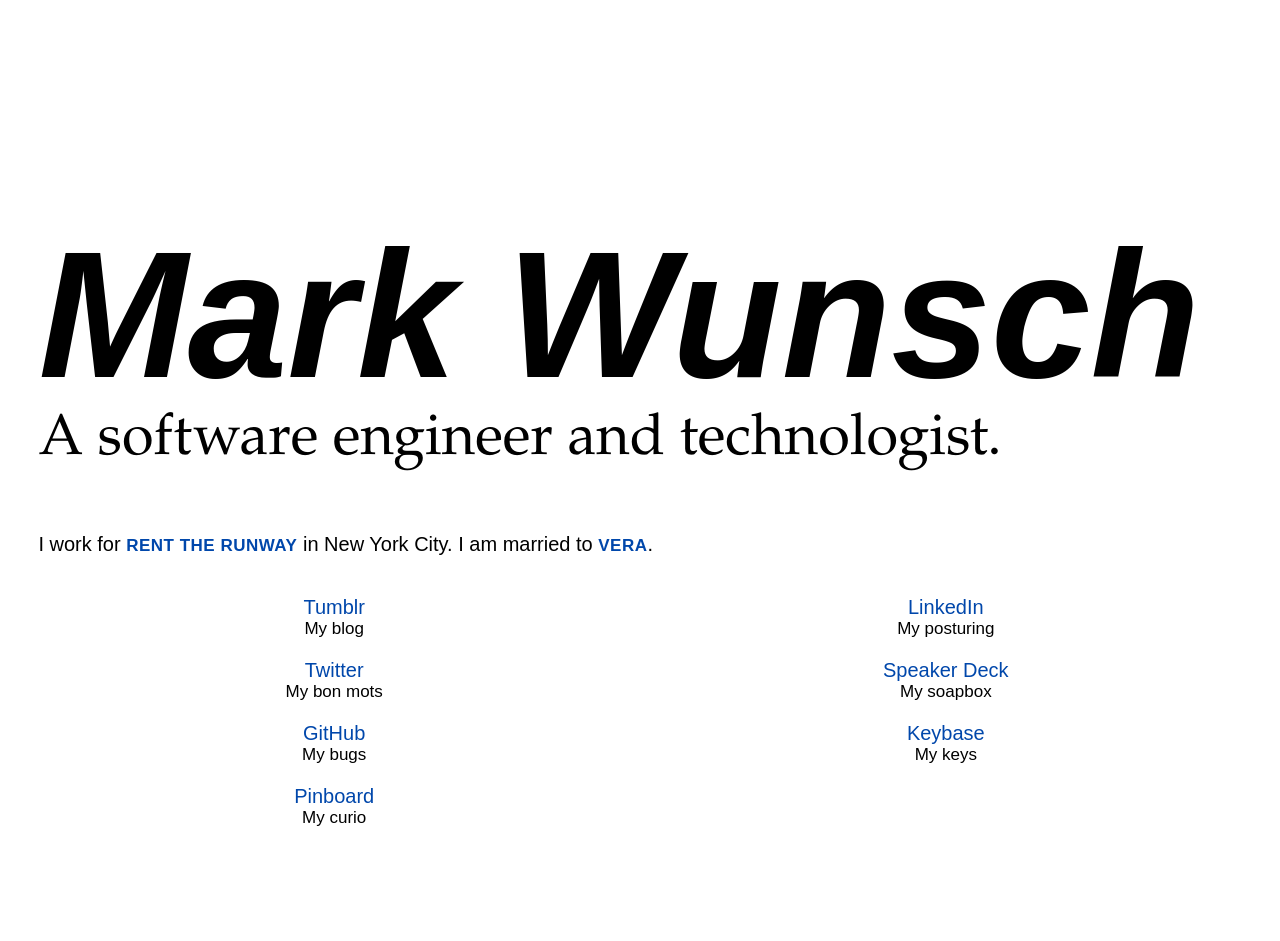
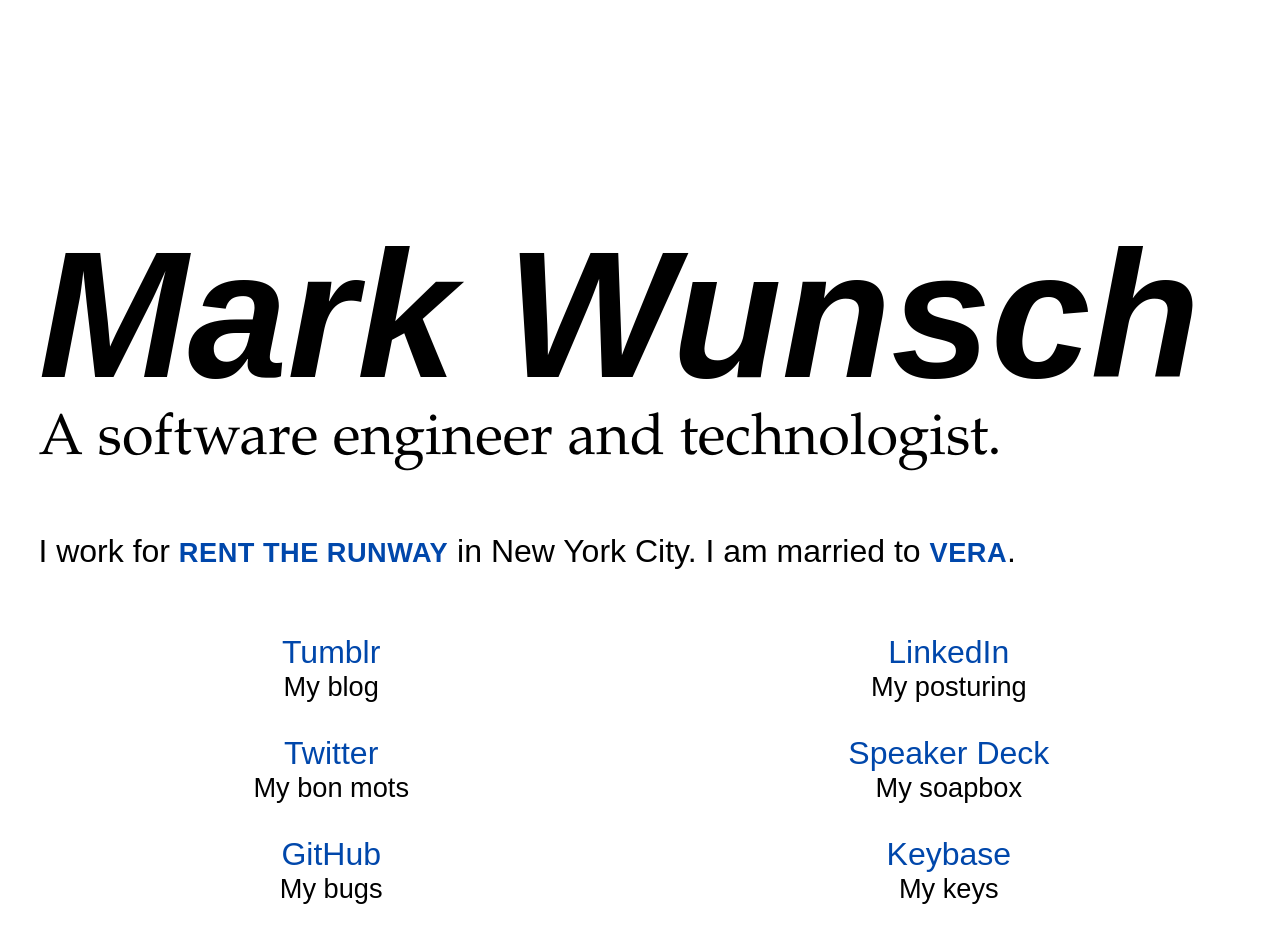
Before and after one commit to mwunsch/mwunsch.github.io, a Jekyll site: the page built from index.html, in a window 1280 px wide. Shown: the top 941 px of the page. Built offline with Jekyll 4.4.1, drawn with Linux system fonts in a browser that asks for light colours; comment, search, counter and statistics services are not loaded.

Commit message:
Bigger type

```diff
--- a/css/main.scss
+++ b/css/main.scss
@@ -58,7 +58,7 @@ hr {
 }
 
 .front-page {
-  font-size: 20px;
+  font-size: calc(14px + 2vmin);
 
   abbr {
     font-family: $sans;
@@ -75,7 +75,6 @@ hr {
 
   .elsewhere {
     font-family: $sans;
-    font-size: 20px;
     list-style: none;
     margin: 2em 0;
     text-align: center;
@@ -99,7 +98,7 @@ hr {
   .project { margin: 0.5em 0; }
 
   .video {
-    font-size: 18px;
+    font-size: 0.85em;
     .vid-wrapper {
       position: relative;
       padding-bottom: 56.52%;
```
